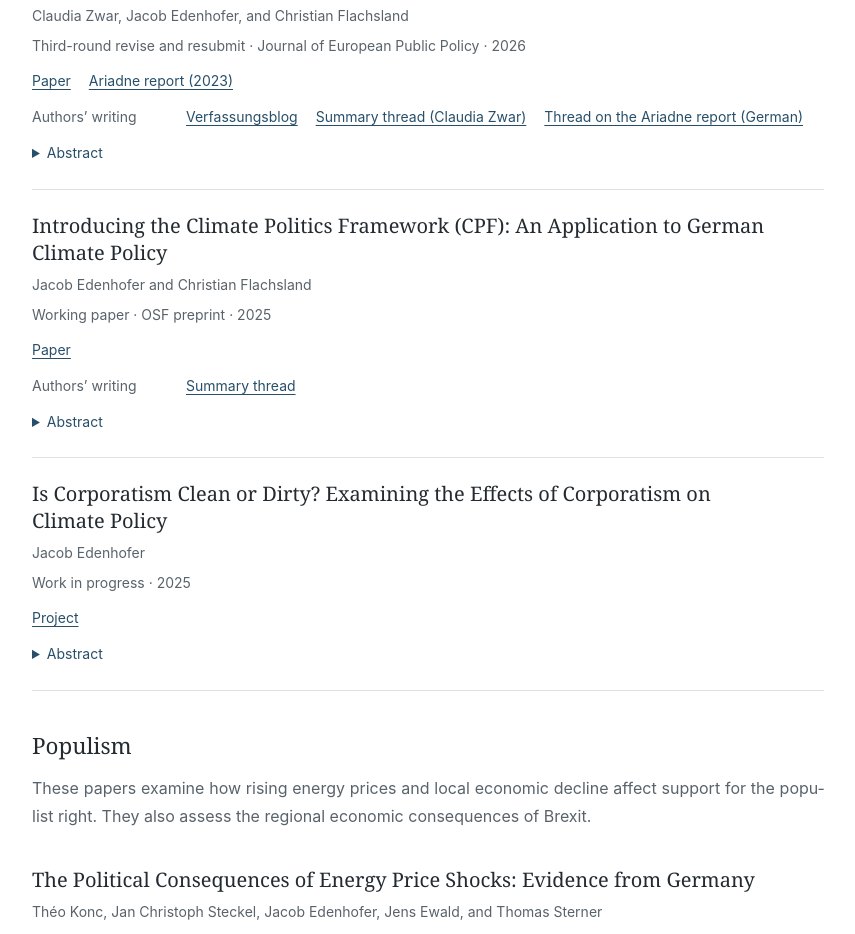
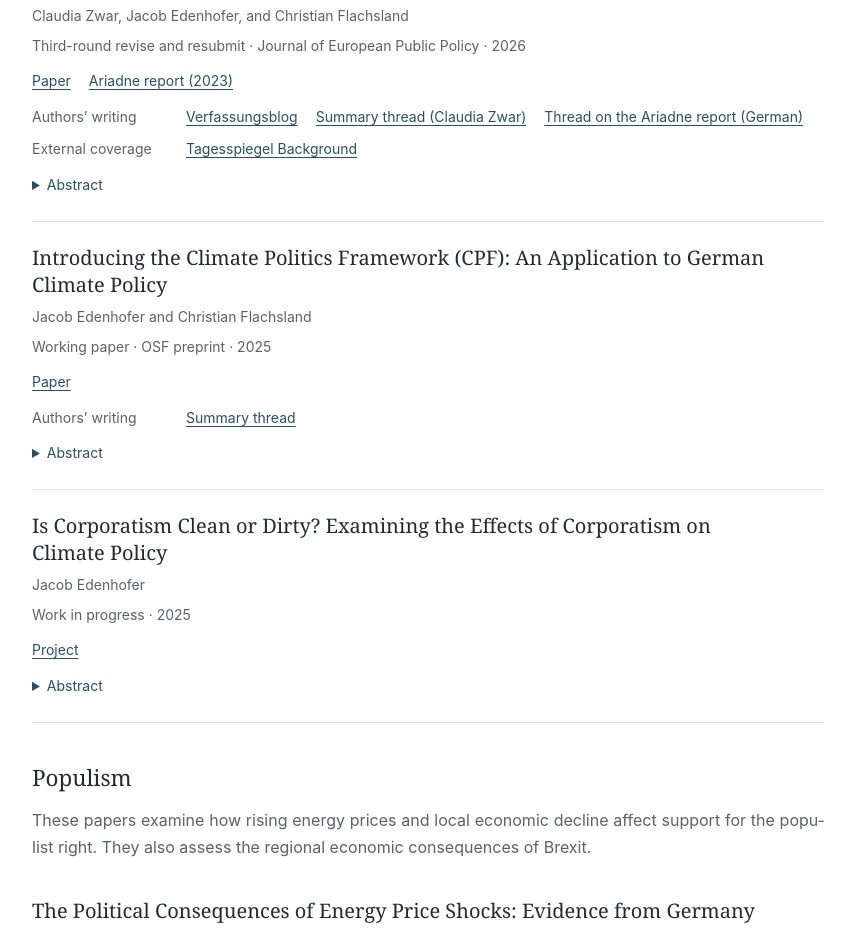
Before and after one commit to jacob-edenhofer/Website, a Next.js app: page /research in a window 1280 px wide. Shown: the part 920-1854 px from the top of the page, without its empty margins (178-1033 px from the left). Built offline with nearby package versions, Linux system fonts and the light colour scheme.

Commit message:
Add Tagesspiegel coverage of the climate institutions research

```diff
--- a/app/data/research.ts
+++ b/app/data/research.ts
@@ -89,6 +89,7 @@ export const research: ResearchItem[] = [
       { label: "Verfassungsblog", href: "https://verfassungsblog.de/german-federal-climate-protection-act/", category: "authors" },
       { label: "Summary thread (Claudia Zwar)", href: "https://threadreaderapp.com/thread/1830612008401825845.html", category: "authors" },
       { label: "Thread on the Ariadne report (German)", href: "https://threadreaderapp.com/thread/1722216966608523757.html", category: "authors" },
+      { label: "Tagesspiegel Background", href: "https://background.tagesspiegel.de/energie-und-klima/briefing/forschende-machen-vorschlaege-fuer-neues-klimaschutzgesetz", category: "coverage" },
     ],
   },
   {
```
